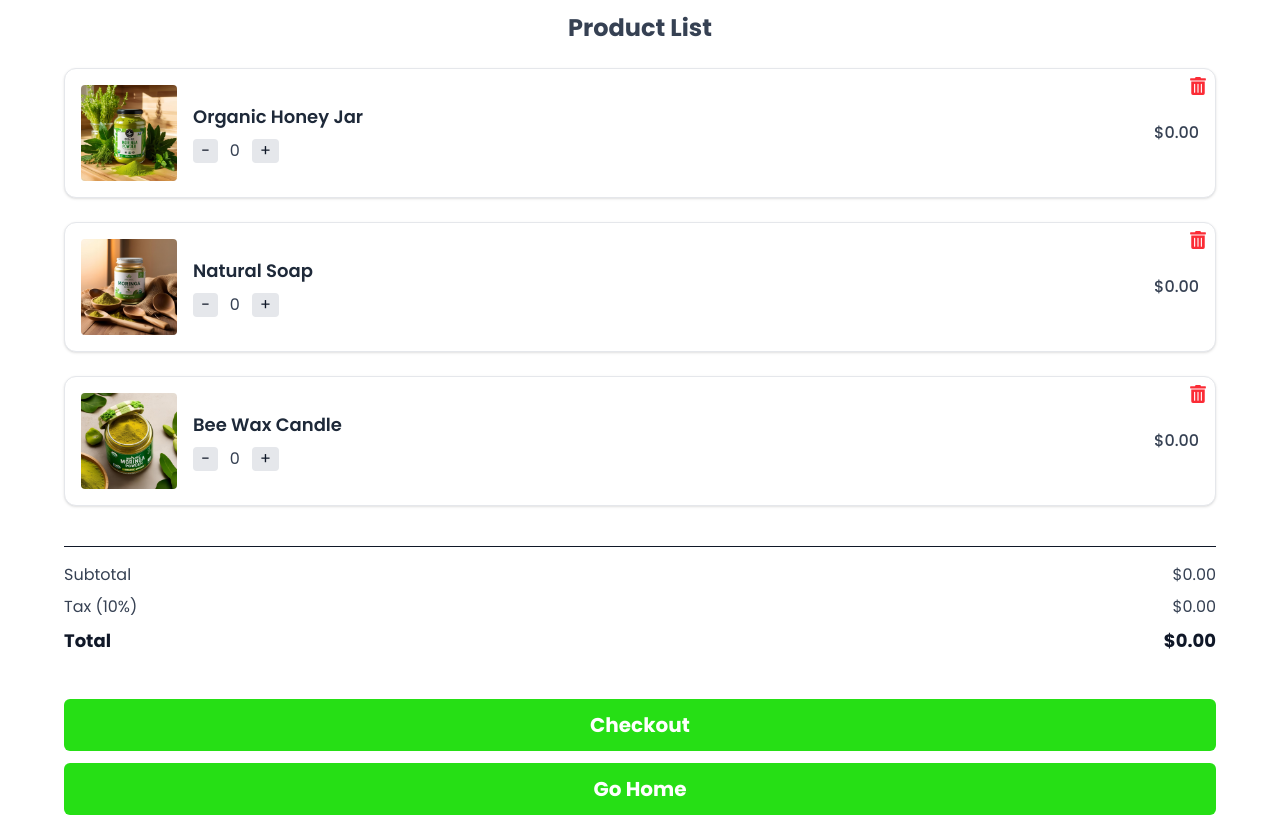
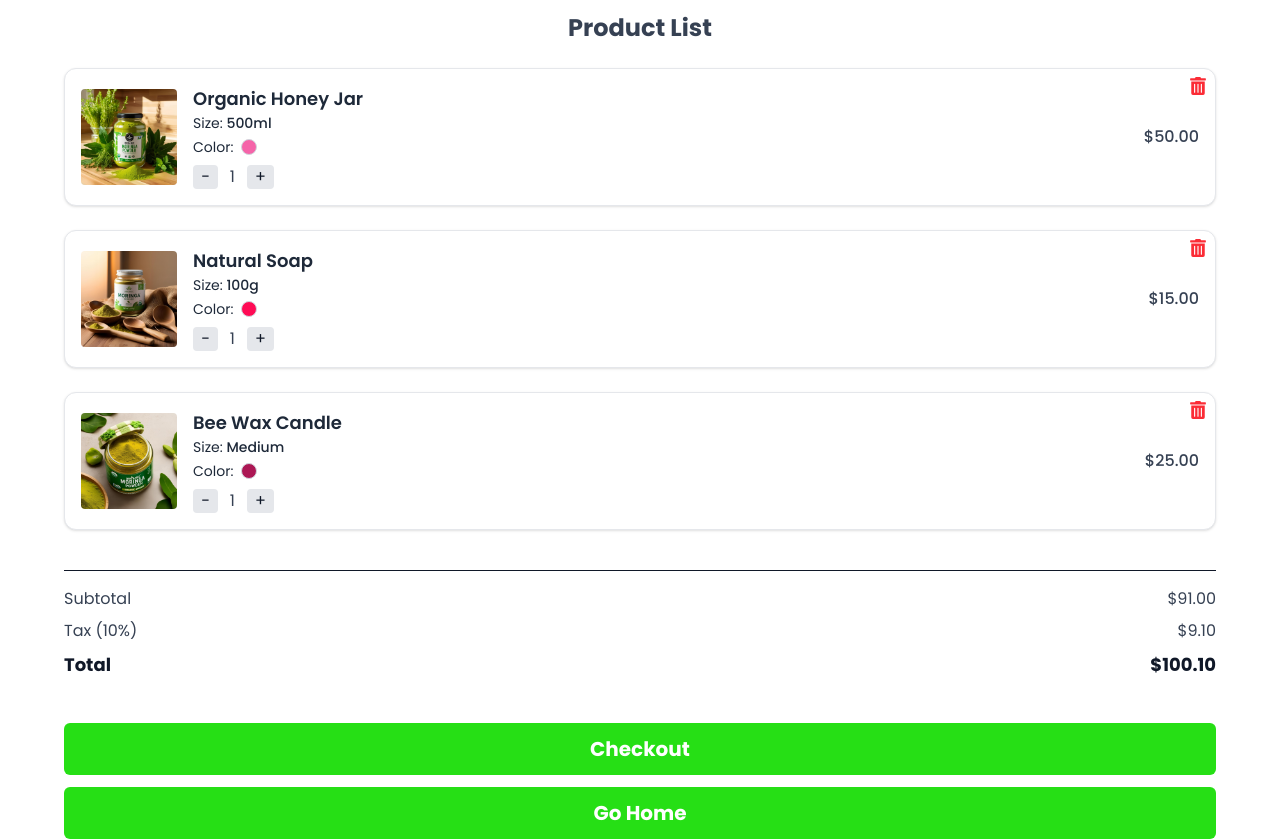
Before and after one commit to mahfujulhoque12/landin-page-mobile, a Next.js app: page /card in a window 1280 px wide. Before the commit the page ends 815 px from the top, so only its background shows below. Built offline with nearby package versions, Linux system fonts and the light colour scheme; no server answers.

Commit message:
add-variation

```diff
--- a/src/app/api/card/route.ts
+++ b/src/app/api/card/route.ts
@@ -6,6 +6,8 @@ const products = [
     name: 'Organic Honey Jar',
     basePrice: 50,
     taxRate: 0.1,
+    size: '500ml',
+    color: '#F564A9', // Golden color
     image: '/product/product.png',
   },
   {
@@ -13,6 +15,8 @@ const products = [
     name: 'Natural Soap',
     basePrice: 15,
     taxRate: 0.1,
+    size: '100g',
+    color: '#FF0B55', // Beige
     image: '/product/product2.png',
   },
   {
@@ -20,10 +24,13 @@ const products = [
     name: 'Bee Wax Candle',
     basePrice: 25,
     taxRate: 0.07,
+    size: 'Medium',
+    color: '#AC1754', // Yellow
     image: '/product/product3.png',
   },
 ];
 
+
 export const GET = async () => {
   return NextResponse.json(products);
 };
--- a/src/components/card/Card.tsx
+++ b/src/components/card/Card.tsx
@@ -1,12 +1,12 @@
-'use client';
+"use client";
 
-import Image from 'next/image';
-import React, { useState } from 'react';
-import MaxWidthWrapper from '../MaxWidthWrapper';
+import Image from "next/image";
+import React, { useState } from "react";
+import MaxWidthWrapper from "../MaxWidthWrapper";
 
-import Link from 'next/link';
-import { FaTrashAlt } from 'react-icons/fa';
-import { useGetCardsQuery } from '@/redux/features/api/cardApi';
+import Link from "next/link";
+import { FaTrashAlt } from "react-icons/fa";
+import { useGetCardsQuery } from "@/redux/features/api/cardApi";
 
 const Card: React.FC = () => {
   const { data: cards = [], isLoading } = useGetCardsQuery();
@@ -20,19 +20,19 @@ const Card: React.FC = () => {
 
   // Calculate subtotal
   const subtotal = visibleCards.reduce((sum, card) => {
-    const qty = quantities[card.id] || 0;
-    const base = card.basePrice || 0;
+    const qty = quantities[card.id] || 1;
+    const base = card.basePrice || 1;
     return sum + base * qty;
-  }, 0);
+  }, 1);
 
   const taxRate = 0.1;
   const tax = subtotal * taxRate;
   const total = subtotal + tax;
 
-  const handleQuantity = (id: number, action: 'inc' | 'dec') => {
+  const handleQuantity = (id: number, action: "inc" | "dec") => {
     setQuantities((prev) => {
-      const current = prev[id] || 0;
-      const updated = action === 'inc' ? current + 1 : Math.max(current - 1, 0);
+      const current = prev[id] || 1;
+      const updated = action === "inc" ? current + 1 : Math.max(current - 1, 0);
       return { ...prev, [id]: updated };
     });
   };
@@ -44,11 +44,13 @@ const Card: React.FC = () => {
   return (
     <MaxWidthWrapper>
       <div className="flex flex-col gap-6">
-        <h3 className="text-center text-2xl font-bold text-gray-700 mt-3">Product List</h3>
+        <h3 className="text-center text-2xl font-bold text-gray-700 mt-3">
+          Product List
+        </h3>
 
         {visibleCards.map((card) => {
-          const qty = quantities[card.id] || 0;
-          const price = (card.basePrice || 0) * qty;
+          const qty = quantities[card.id] || 1;
+          const price = (card.basePrice || 1) * qty;
 
           return (
             <div
@@ -76,17 +78,33 @@ const Card: React.FC = () => {
 
               {/* Info */}
               <div className="flex flex-col flex-1">
-                <h2 className="text-lg font-semibold text-gray-800">{card.name}</h2>
+                <h2 className="text-lg font-semibold text-gray-800">
+                  {card.name}
+                </h2>
+                <h2 className="text-sm font-medium text-gray-800">
+                  <span className="font-normal">Size: </span> {card.size}
+                </h2>
+                <div className="flex items-center gap-2 mt-1">
+                  <span className="text-sm font-normal text-gray-800">
+                    Color:
+                  </span>
+                  <span
+                    className="w-4 h-4 rounded-full border border-gray-300"
+                    style={{ backgroundColor: card.color }}
+                    title={card.color}
+                  />
+                </div>
+
                 <div className="flex items-center gap-3 mt-2">
                   <button
-                    onClick={() => handleQuantity(card.id, 'dec')}
+                    onClick={() => handleQuantity(card.id, "dec")}
                     className="bg-gray-200 px-2 rounded hover:bg-gray-300"
                   >
                     −
                   </button>
                   <span className="text-gray-700">{qty}</span>
                   <button
-                    onClick={() => handleQuantity(card.id, 'inc')}
+                    onClick={() => handleQuantity(card.id, "inc")}
                     className="bg-gray-200 px-2 rounded hover:bg-gray-300"
                   >
                     +
--- a/src/redux/features/api/cardApi.ts
+++ b/src/redux/features/api/cardApi.ts
@@ -5,7 +5,9 @@ export interface Card {
   name: string;
   image: string;
   basePrice: number;
-taxRate: number;
+  taxRate: number;
+  size: string;
+  color: string;
 }
 
 export const cardApi = apiSlice.injectEndpoints({
```
